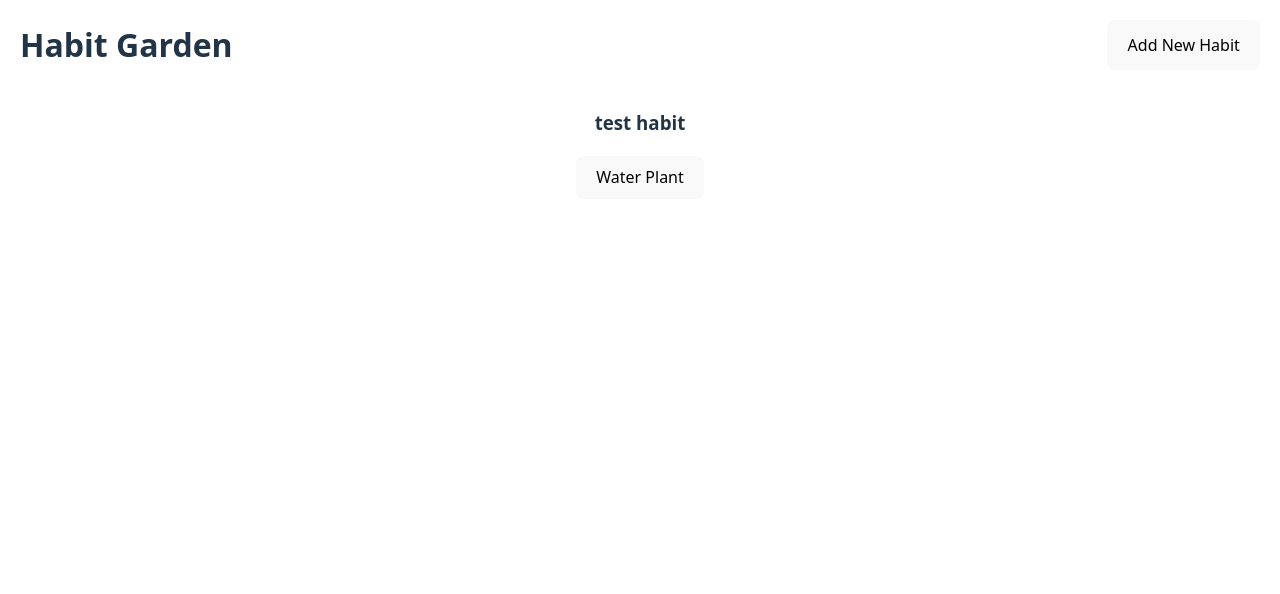
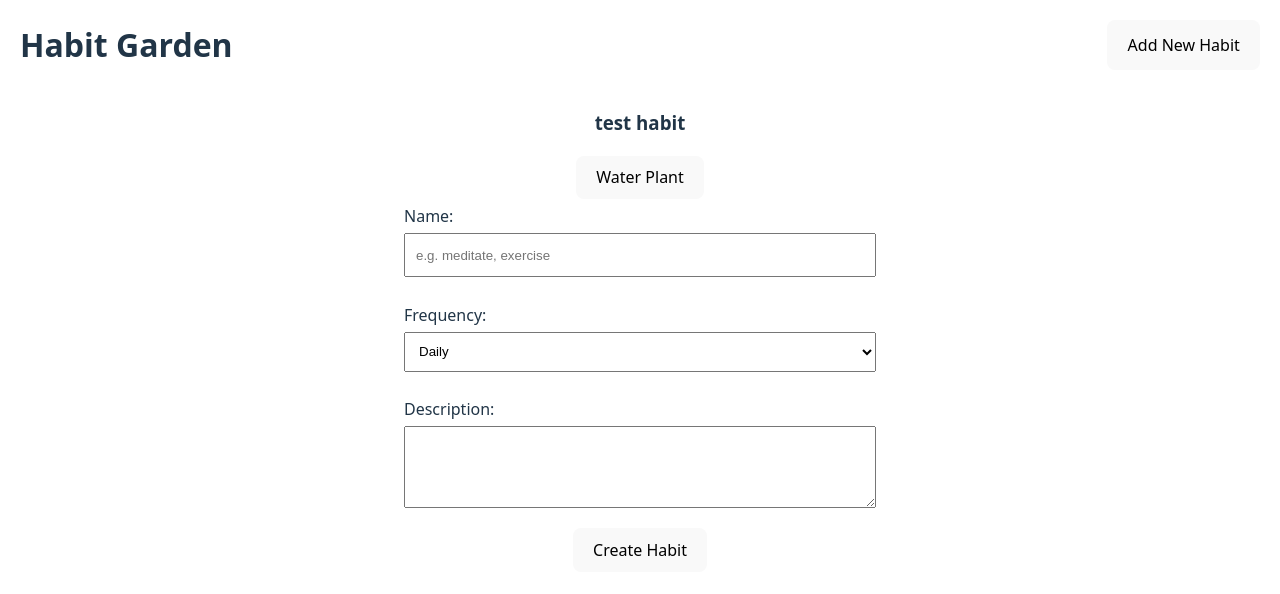
Before and after one commit to MichaelJSwain/habit-garden, a React (Vite) app: page / in a window 1280 px wide. Shown: the top 594 px of the page. Built offline with nearby package versions, Linux system fonts and the light colour scheme.

Commit message:
add form to create new habits

```diff
--- a/package.json
+++ b/package.json
@@ -11,7 +11,8 @@
   },
   "dependencies": {
     "react": "^19.0.0",
-    "react-dom": "^19.0.0"
+    "react-dom": "^19.0.0",
+    "uuid": "^11.1.0"
   },
   "devDependencies": {
     "@eslint/js": "^9.21.0",
--- /dev/null
+++ b/src/components/AddHabitForm/AddHabitForm.css
@@ -0,0 +1,22 @@
+form {
+    max-width: 500px;
+    margin: 0 auto;
+}
+fieldset {
+    display: flex;
+    flex-direction: column;
+    text-align: left;
+    border: none;
+    margin-bottom: 10px;
+}
+label {
+    margin-bottom: 5px;
+}
+input, select {
+    height: 40px;
+    padding: 0 10px;
+}
+textarea {
+    height: 60px;
+    padding:10px;
+}
--- /dev/null
+++ b/src/components/AddHabitForm/AddHabitForm.jsx
@@ -0,0 +1,52 @@
+import './AddHabitForm.css';
+import { useState } from "react"
+import { v4 as uuidv4 } from 'uuid';
+
+
+export const AddHabitForm = ({onAddHabit}) => {
+    const [name, setName] = useState("");
+    const [frequency, setFrequency] = useState("Daily");
+    const [description, setDescription] = useState("");
+
+    const handleSubmit = (e) => {
+        e.preventDefault();
+
+        if (!name) return;
+
+        const newHabit = {
+            id: uuidv4(),
+            name,
+            frequency,
+            streak: 0,
+            lastCheckIn: null,
+            createdAt: new Date().toISOString().split("T")[0],
+            stage: "Seed",
+            description,
+            history: []
+        }
+
+        onAddHabit(newHabit);
+    }
+
+    return (
+        <form onSubmit={handleSubmit}>
+            <fieldset>
+                <label htmlFor="name">Name:</label>
+                <input type="text" id="name" name="name" placeholder="e.g. meditate, exercise" onChange={(e) => setName(e.target.value)} value={name}></input>
+            </fieldset>
+            <fieldset>
+                <label htmlFor="frequency">Frequency:</label>
+                <select id="frequency" name="frequency" onChange={(e) => setFrequency(e.target.value)} value={frequency}>
+                    <option>Daily</option>
+                    <option>Weekly</option>
+                    <option>Custom</option>
+                </select>
+            </fieldset>
+            <fieldset>
+                <label htmlFor="description">Description:</label>
+                <textarea type="text" name="description" id="description" onChange={(e) => setDescription(e.target.value)} value={description} />
+            </fieldset>
+            <button>Create Habit</button>
+        </form>
+    )
+}
--- a/src/pages/Dashboard.jsx
+++ b/src/pages/Dashboard.jsx
@@ -1,15 +1,25 @@
 import { useState } from "react"
 import { Header } from "../components/Header/Header"
 import { HabitList } from "../components/HabitList";
+import { AddHabitForm } from "../components/AddHabitForm/AddHabitForm.jsx";
 
 export const Dashboard = () => {
     const [habits, setHabits] = useState([{name: 'test habit'}]);
 
+    const handleAddHabit = (newHabit) => {
+        // persist data
+
+        // update UI
+        setHabits(prevValue => {
+            return [...prevValue, newHabit];
+        })
+    }
 
     return (
         <>
             <Header></Header>
             <HabitList habits={habits}/>
+            <AddHabitForm onAddHabit={handleAddHabit}></AddHabitForm>
         </>
     )
 }
```
Also changed, not shown: src/components/AddHabitForm.jsx (deleted), 1 other file (tests, documents, lock files or other folders).
